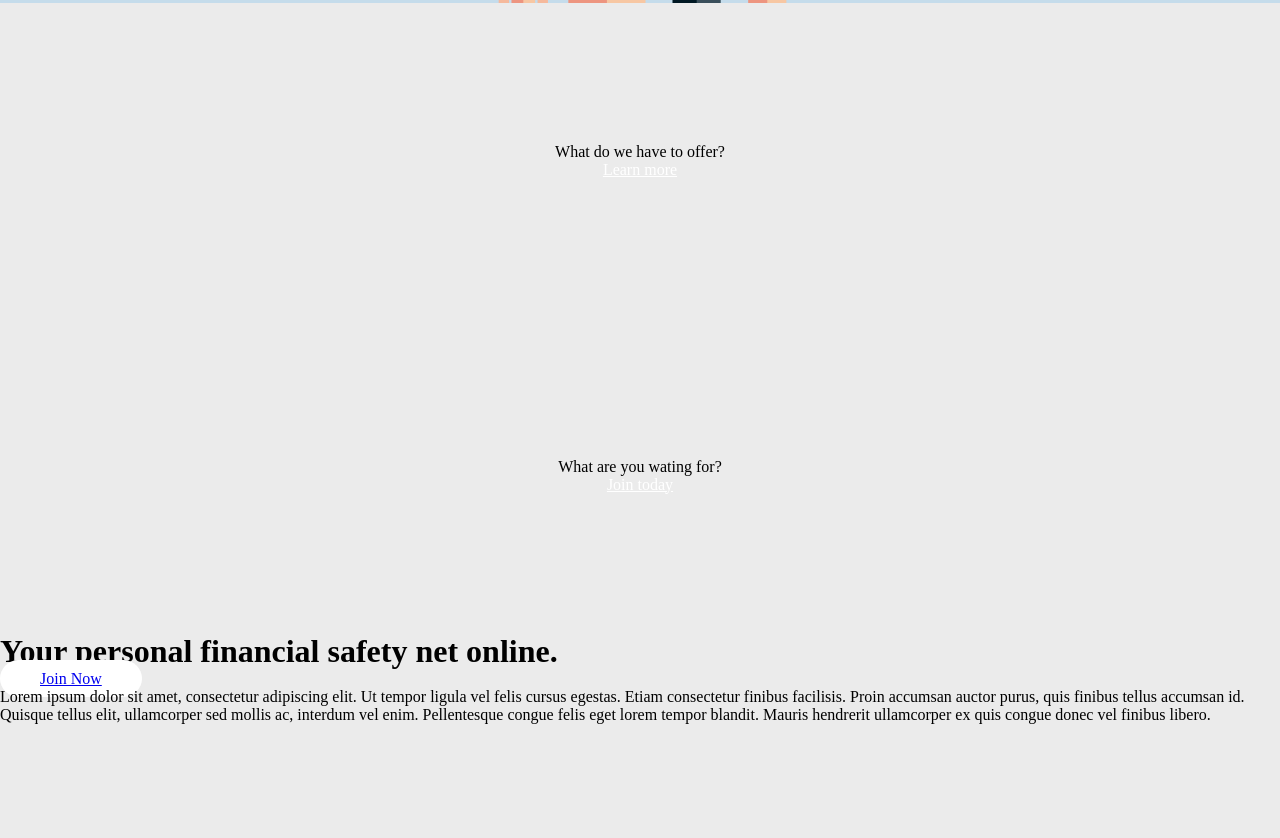
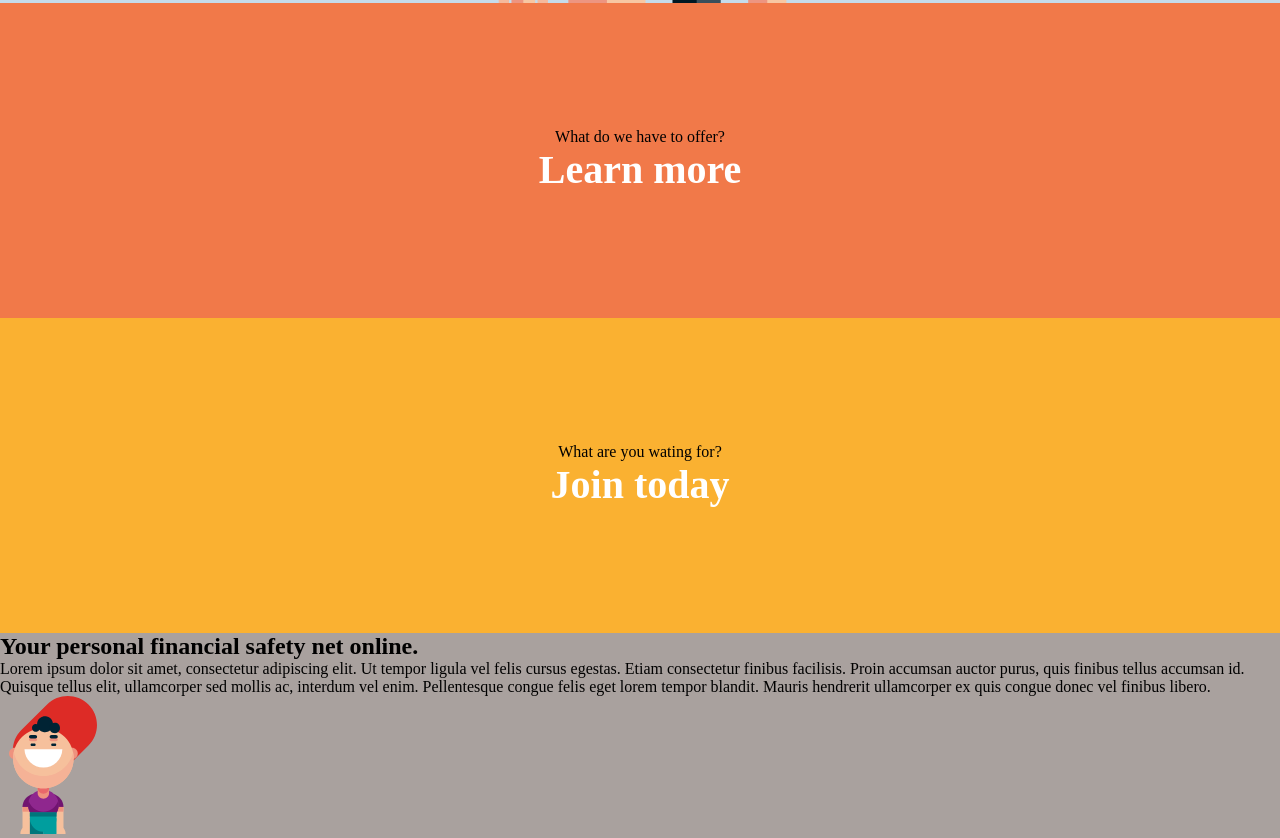
Before and after one commit to LexxUtopia/insurance_grid, a plain HTML site: page index.html in a window 1280 px wide. Shown: the part 721-1559 px from the top of the page. Before the commit the page ends 1445 px from the top, so only its background shows below. Drawn offline with Linux system fonts and the light colour scheme.

Commit message:
Working on main

```diff
--- a/index.html
+++ b/index.html
@@ -11,7 +11,6 @@
 </head>
 
 <body>
-    <div class="page-wrapper">
     <header class="header">
         <div class="join-content">
             <h1>We've got you Covered!</h1>
@@ -21,24 +20,58 @@
             <a href="#" class="join-bttn">Join Now</a>
         </div>
     </header>
-        <div class="more-box learn-box">
+    <main class="main">
+        <section id="section-a">
+            <div class="more-box bg-darkorange">
                 <div class="more-box-content">
-                <p>What do we have to offer?</p><a href="" class="more-box-link white">Learn more</a>
+                    <p>What do we have to offer?</p><a href="#" class="more-box-link white">Learn more</a>
                 </div>
             </div>
-        <div class="more-box join-box">
+            <div class="more-box bg-orange">
                 <div class="more-box-content">
-                <p>What are you wating for?</p><a href="" class="more-box-link white">Join today</a>
+                    <p>What are you wating for?</p><a href="#" class="more-box-link white">Join today</a>
                 </div>
             </div>
-        <nav class="nav"></nav>
-        <main class="main">
-            <div class="main-content"><h1>Your personal financial safety net online.</h1></div>
-            <div class="main-content"><a href="#" class="join-bttn">Join Now</a></div>
-            <p>Lorem ipsum dolor sit amet, consectetur adipiscing elit. Ut tempor ligula vel felis cursus egestas. Etiam consectetur finibus facilisis. Proin accumsan auctor purus, quis finibus tellus accumsan id. Quisque tellus elit, ullamcorper sed mollis ac, interdum vel enim. Pellentesque congue felis eget lorem tempor blandit. Mauris hendrerit ullamcorper ex quis congue donec vel finibus libero.</p>
+        </section>
+        <section id="section-b" class="main-content">
+            <div class="main-content-wrap">
+                <div class="flex flex-direction-col">
+                    <div class="flex-item">
+                        <h1>Your personal financial safety net online.</h1>
+                    </div>
+                    <div class="flex-item">
+                        <p>Lorem ipsum dolor sit amet, consectetur adipiscing elit. Ut tempor ligula vel felis cursus
+                            egestas.
+                            Etiam
+                            consectetur finibus facilisis. Proin accumsan auctor purus, quis finibus tellus accumsan id.
+                            Quisque
+                            tellus elit, ullamcorper sed mollis ac, interdum vel enim. Pellentesque congue felis eget
+                            lorem
+                            tempor
+                            blandit. Mauris hendrerit ullamcorper ex quis congue donec vel finibus libero.</p>
+                    </div>
+                </div>
+                <section class="flex flex-direction-col">
+                    <div class="user-card">
+                        <div class="user-card-image"><img src="/images/child.svg" alt=""></div>
+                        <div class="user-card-content">
+                            <h4></h4>
+                            <p></p>
+                        </div>
+                    </div>
+                    <div class="user-card">
+                        <div class="user-card-image"></div>
+                        <div class="user-card-content"></div>
+                    </div>
+                    <div class="user-card">
+                        <div class="user-card-image"></div>
+                        <div class="user-card-content"></div>
+                    </div>
+                </section>
+            </div>
+        </section>
     </main>
     <footer class="footer"></footer>
-    </div>
 </body>
 
 </html>
--- a/style/common.css
+++ b/style/common.css
@@ -8,16 +8,30 @@ body {
     background-color: #EBEBEB;
 }
 
+a {
+    text-decoration-line: none;
+}
+
 .white {
     color: #fff;
 }
 
-.bg-red {
-    height: 200px;
-    background: red;
+.bg-darkorange {
+    background: #f17949;
 }
 
-.bg-green {
-    height: 200px;
-    background: green;
+.bg-orange {
+    background: #fab131;
 }
+
+.flex {
+    display: flex;
+}
+
+.flex-direction-col {
+    flex-direction: column;
+}
+
+.flex-item {
+    display: inline-block;
+}
--- a/style/main.css
+++ b/style/main.css
@@ -8,3 +8,16 @@
     text-align: center;
     align-self: center;
 }
+
+.more-box-link {
+    font-size: 40px;
+    font-weight: 600;
+}
+
+.main-content-join-bttn {
+    display: none;
+}
+
+.main-content {
+    background-color: #a9a19e;
+}
```
Also changed, not shown: images/child.svg (added). Lines whose indentation alone changed are shown as unchanged.
